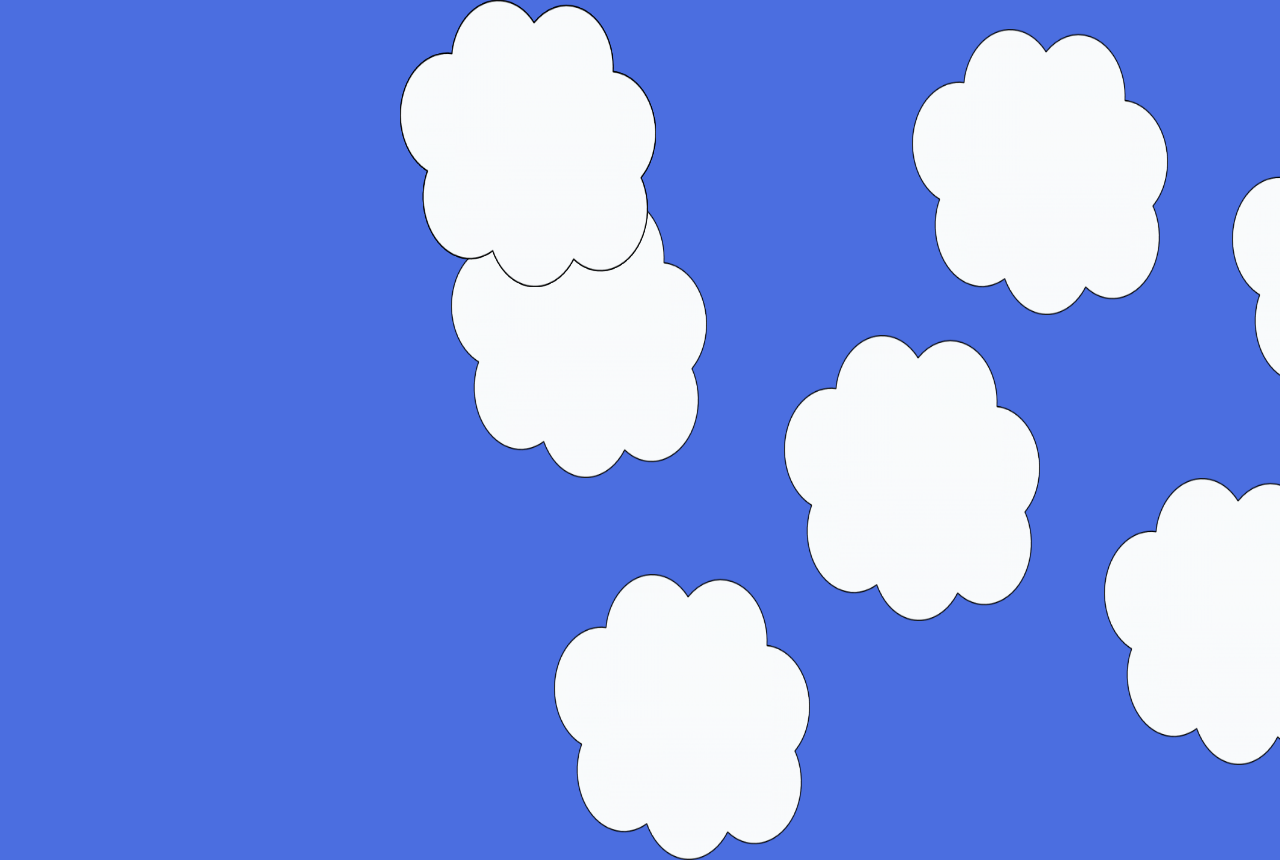
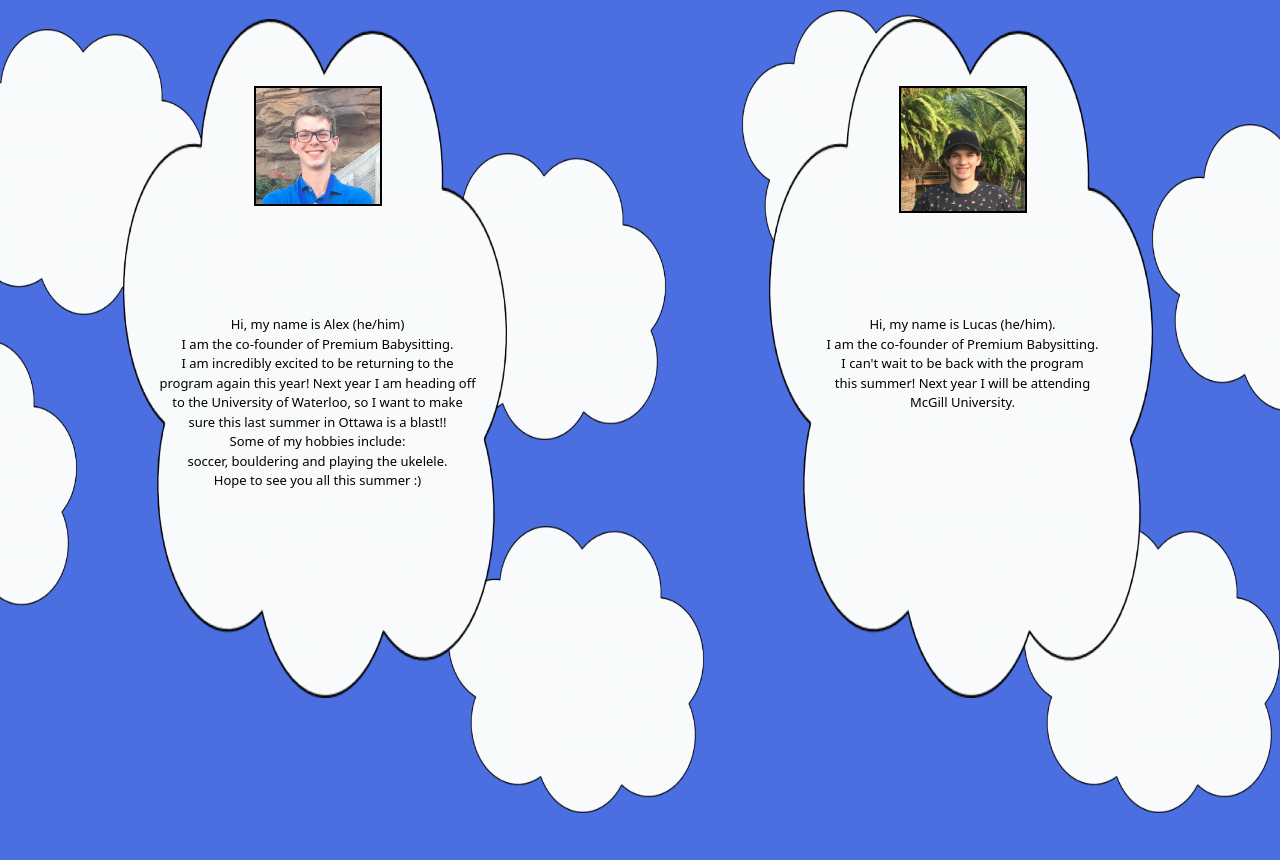
Before and after one commit to alexcholmsky/PB_Camp_Website, a Django app: page /signup/ in a window 1280 px wide. Shown: the part 96-956 px from the top of the page. Run offline with Django 3.2, Linux system fonts and the light colour scheme; some libraries are stand-ins or nearby versions.

Commit message:
clouds with grid

```diff
--- a/schedule/static/schedule/css/base.css
+++ b/schedule/static/schedule/css/base.css
@@ -54,7 +54,32 @@
 
 }
 
+.cloud-grow {
+    animation-name: cloud-grow;
+    animation-duration: 7s;
+    animation-fill-mode: forwards;
+}
 
+@keyframes cloud-grow {
+    from {
+        height: 30vh;
+        width: 20vw;
+        top: 35vh
+    }
+
+    30% {
+        height: 30vh;
+        width: 20vw;
+        top: 35vh
+
+    }
+
+    to {
+        height: 71vh;
+        width: 30vw;
+        top: 2vh;
+    }
+}
 .container {
     position: relative;
     color: white;
@@ -99,14 +124,18 @@
     border: 2px solid black;
 }
 
-.fade-in {
+.fade-in-text {
     opacity: 1;
-animation-name: fadeInOpacity;
-animation-duration: 3s;
+    animation-name: fadeInText;
+    animation-duration: 7s;
     }
 
-@keyframes fadeInOpacity {
+    @keyframes fadeInText {
     from {
+        opacity: 0;
+    }
+
+    50% {
         opacity: 0;
     }
 
@@ -117,11 +146,11 @@ to {
 
 .fade-in-long {
 	opacity: 1;
-	animation-name: fadeInOpacity;
+	animation-name: fadeInLong;
 	animation-duration: 6s;
 }
 
-@keyframes fadeInOpacity {
+@keyframes fadeInLong {
 	from {
 		opacity: 0;
 	}
@@ -134,6 +163,8 @@ to {
 	}
 }
 
+
+
 .grid {
 
     display: grid;
@@ -145,7 +176,6 @@ to {
 }
 
 .grid > div {
-    background-color: rgba(255, 255, 255, 0.8);
     text-align: center;
     padding: 20px 0;
 
@@ -173,7 +203,7 @@ to {
 
 .slide-in {
     animation-name: slide-in;
-    animation-duration: 5s;
+    animation-duration: 7s;
     animation-fill-mode: forwards;
 }
 
@@ -183,7 +213,7 @@ to {
     }
 
     to {
-        left: 400px;
+        left: 25vw;
     }
 }
 
@@ -206,32 +236,36 @@ to {
 
 #clouds {
     position: absolute;
+    overflow: visible;
 }
 
 #cloud1{
-    left: 4vw;
-    top: 20vh;
+    left: 7vw;
+    top: 16vh;
 }
 
 #cloud2{
-    left: 12vw;
-    top: 60vh;
+    left: 10vw;
+    top: 55vh;
 }
 
 #cloud3{
-    left: 30vw;
+    left: 35.1vw;
     top: 35vh;
+
 }
 
 #cloud4{
-    left: 40vw;
-    top: 3vh;
+    left: 33vw;
+    top: 1vh;
+    z-index: -1;
 }
 
 #cloud5{
 
     left: 55vw;
-    top: 50vh;
+    top: 55vh;
+    z-index: -1;
 }
 
 #cloud6{
@@ -242,6 +276,32 @@ to {
 #cloud7{
     left: 85vw;
     top: 42vh;
+}
+
+#cloud8{
+    left: -69vw;
+    top: 20vh;
+}
+
+#cloud9{
+    left: -59vw;
+    top: 55vh;
+}
+
+#cloud10{
+    left: -39vw;
+    top: 35vh;
+}
+
+#cloud11{
+    left: -29vw;
+    top: 3vh;
+}
+
+#cloud12{
+
+    left: -15.4vw;
+    top: 35vh;
 }
 
 #cloudsbackground {
@@ -256,4 +316,5 @@ to {
     /* left: 60vw; */
     grid-column: 2;
     grid-row: 1;
+    z-index: 2;
 }
--- a/schedule/templates/schedule/signup.html
+++ b/schedule/templates/schedule/signup.html
@@ -5,8 +5,8 @@
 <div id='cloudsbackground'>
     <div id='clouds' class='slide-in'>
         <img id='cloud1'  class='aclouds' src={% static 'schedule/images/cloud_clipart.png' %}>
-        <img id='cloud2'  class='aclouds' src={% static 'schedule/images/cloud_clipart.png' %}>
-        <img id='cloud3'  class='aclouds' src={% static 'schedule/images/cloud_clipart.png' %}>
+        <img id='cloud2'  class='aclouds ' src={% static 'schedule/images/cloud_clipart.png' %}>
+        <img id='cloud3'  class='aclouds cloud-grow' src={% static 'schedule/images/cloud_clipart.png' %}>
         <img id='cloud4'  class='aclouds' src={% static 'schedule/images/cloud_clipart.png' %}>
         <img id='cloud5'  class='aclouds' src={% static 'schedule/images/cloud_clipart.png' %}>
         <img id='cloud6'  class='aclouds' src={% static 'schedule/images/cloud_clipart.png' %}>
@@ -14,7 +14,28 @@
         <img id='cloud8'  class='aclouds' src={% static 'schedule/images/cloud_clipart.png' %}>
         <img id='cloud9'  class='aclouds' src={% static 'schedule/images/cloud_clipart.png' %}>
         <img id='cloud10' class='aclouds' src={% static 'schedule/images/cloud_clipart.png' %}>
+        <img id='cloud11' class='aclouds' src={% static 'schedule/images/cloud_clipart.png' %}>
+        <img id='cloud12' class='aclouds cloud-grow' src={% static 'schedule/images/cloud_clipart.png' %}>
     </div>
+
+    <div class='grid fade-in-text'>
+        <div id='alex' class='container '>
+            <img class='headshot' id='aleximage' src={% static 'schedule/images/headshot_alex.jpg' %}>
+                <p class='profile fade-in' id='atext'> Hi, my name is Alex (he/him) <br> I am the co-founder of Premium Babysitting. <br>
+                I am incredibly excited to be returning to the <br> program again this year! Next year I am heading off <br> to the University
+                of Waterloo, so I want to make <br> sure this last summer in Ottawa is a blast!! <br> Some of my hobbies include: <br> soccer,
+                bouldering and playing the ukelele. <br> Hope to see you all this summer :)
+                </p>
+
+        </div>
+
+        <div id='lucas' class='container'>
+            <img class='headshot' id='lucasimage' src={% static 'schedule/images/lucas_headshot.jpg' %}>
+                <p class='profile fade-in' id='ltext'> Hi, my name is Lucas (he/him). <br> I am the co-founder of Premium Babysitting. <br>
+                I can't wait to be back with the program <br> this summer! Next year I will be attending <br> McGill University.  </p>
+        </div>
+    </div>
+
 </div>
 {% endblock%}
 
```
Lines whose indentation alone changed are shown as unchanged.
